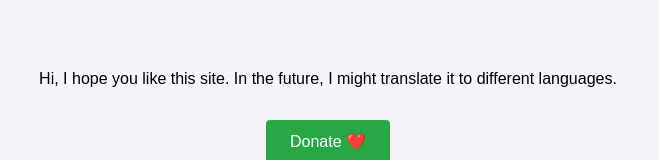
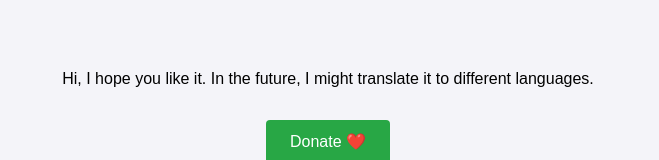
Before and after one commit to Best-HeyGman/my-color-today, a plain HTML site: page index.html in a window 1280 px wide. Shown: the part 441-601 px from the top of the page, without its empty margins (312-971 px from the left). Drawn offline with Linux system fonts and the light colour scheme.

Commit message:
neutral wording, because it is also an app now.

```diff
--- a/index.html
+++ b/index.html
@@ -30,7 +30,7 @@
     </div>
     <div class="container" id="prophecy"></div>
     <footer>
-        <p>Hi, I hope you like this site. In the future, I might translate it to different languages.</p>
+        <p>Hi, I hope you like it. In the future, I might translate it to different languages.</p>
         <a href="https://buymeacoffee.com/best_heygman" target="_blank" class="donate-button">Donate ❤️</a>
 
         <p>This site and all it's parts are open source and licensed under the AGPL v3 or later.
```
